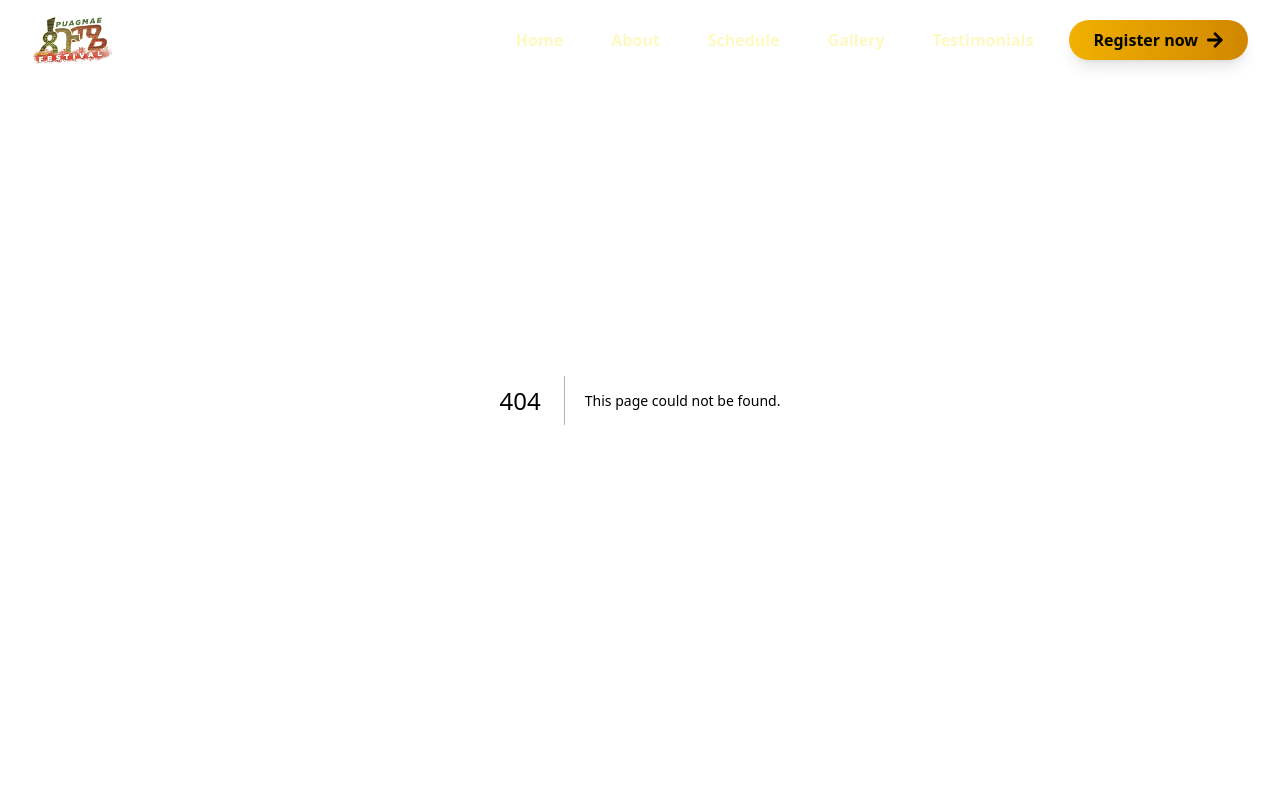
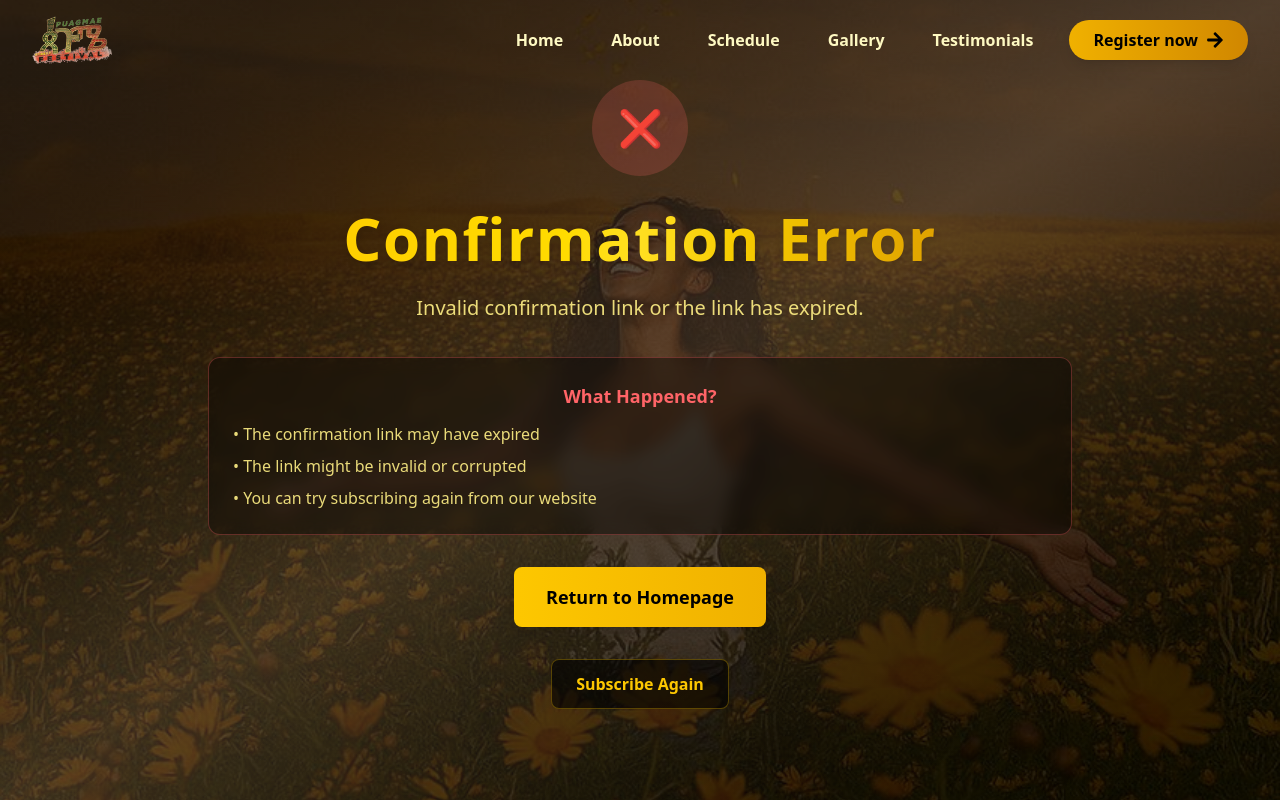
Before and after one commit to Masterdaga/puagmae-festival-website1, a Next.js app: page /newsletter-confirmation in a window 1280 px wide. Before the commit this address had no page. Shown: the top 800 px of the page. Built offline with nearby package versions, Linux system fonts and the light colour scheme.

Commit message:
Fix newsletter double subscription prevention and add confirmation page

```diff
--- /dev/null
+++ b/src/app/newsletter-confirmation/page.tsx
@@ -0,0 +1,143 @@
+"use client";
+import { useEffect, useState } from 'react';
+import Link from 'next/link';
+
+export default function NewsletterConfirmation() {
+  const [status, setStatus] = useState<'loading' | 'confirmed' | 'unsubscribed' | 'error'>('loading');
+  const [message, setMessage] = useState('');
+
+  useEffect(() => {
+    // Get the newsletter status from URL parameters
+    const urlParams = new URLSearchParams(window.location.search);
+    const newsletterStatus = urlParams.get('newsletter');
+
+    if (newsletterStatus === 'confirmed') {
+      setStatus('confirmed');
+      setMessage('Your newsletter subscription has been confirmed successfully!');
+    } else if (newsletterStatus === 'unsubscribed') {
+      setStatus('unsubscribed');
+      setMessage('You have been successfully unsubscribed from our newsletter.');
+    } else {
+      setStatus('error');
+      setMessage('Invalid confirmation link or the link has expired.');
+    }
+  }, []);
+
+  return (
+    <div className="min-h-screen text-white py-20 relative overflow-hidden">
+      {/* Background */}
+      <div
+        className="fixed inset-0 bg-cover bg-center -z-10"
+        style={{ backgroundImage: "url('/new-adeyababa.jpg')" }}
+      />
+      <div className="absolute inset-0 bg-gradient-to-br from-black via-[#3b2f23] to-black opacity-80 -z-10" />
+
+      <div className="container mx-auto max-w-4xl px-4">
+        <div className="text-center">
+          {/* Status Icon */}
+          <div className="mb-8">
+            {status === 'loading' && (
+              <div className="w-24 h-24 mx-auto bg-yellow-400/20 rounded-full flex items-center justify-center">
+                <div className="animate-spin rounded-full h-12 w-12 border-b-2 border-yellow-400"></div>
+              </div>
+            )}
+            {status === 'confirmed' && (
+              <div className="w-24 h-24 mx-auto bg-green-400/20 rounded-full flex items-center justify-center">
+                <div className="text-4xl">✅</div>
+              </div>
+            )}
+            {status === 'unsubscribed' && (
+              <div className="w-24 h-24 mx-auto bg-blue-400/20 rounded-full flex items-center justify-center">
+                <div className="text-4xl">📧</div>
+              </div>
+            )}
+            {status === 'error' && (
+              <div className="w-24 h-24 mx-auto bg-red-400/20 rounded-full flex items-center justify-center">
+                <div className="text-4xl">❌</div>
+              </div>
+            )}
+          </div>
+
+          {/* Title */}
+          <h1 className="text-5xl md:text-6xl font-extrabold mb-6 bg-gradient-to-r from-yellow-400 via-yellow-300 to-yellow-600 bg-clip-text text-transparent drop-shadow-lg tracking-wide">
+            {status === 'loading' && 'Processing...'}
+            {status === 'confirmed' && 'Subscription Confirmed!'}
+            {status === 'unsubscribed' && 'Unsubscribed Successfully'}
+            {status === 'error' && 'Confirmation Error'}
+          </h1>
+
+          {/* Message */}
+          <div className="max-w-2xl mx-auto mb-8">
+            <p className="text-xl text-yellow-200/90 leading-relaxed">
+              {message}
+            </p>
+          </div>
+
+          {/* Additional Info */}
+          {status === 'confirmed' && (
+            <div className="bg-black/40 backdrop-blur-sm p-6 rounded-xl border border-yellow-400/30 mb-8">
+              <h3 className="text-yellow-400 text-lg font-semibold mb-3">What's Next?</h3>
+              <ul className="text-yellow-200/90 text-left space-y-2">
+                <li>• You'll receive our latest festival updates and news</li>
+                <li>• Get exclusive access to event announcements</li>
+                <li>• Stay connected with the PUAGMAE Festival community</li>
+              </ul>
+            </div>
+          )}
+
+          {status === 'unsubscribed' && (
+            <div className="bg-black/40 backdrop-blur-sm p-6 rounded-xl border border-yellow-400/30 mb-8">
+              <h3 className="text-yellow-400 text-lg font-semibold mb-3">We'll Miss You!</h3>
+              <p className="text-yellow-200/90">
+                You can always resubscribe anytime by visiting our website and using the newsletter signup form.
+              </p>
+            </div>
+          )}
+
+          {status === 'error' && (
+            <div className="bg-black/40 backdrop-blur-sm p-6 rounded-xl border border-red-400/30 mb-8">
+              <h3 className="text-red-400 text-lg font-semibold mb-3">What Happened?</h3>
+              <ul className="text-yellow-200/90 text-left space-y-2">
+                <li>• The confirmation link may have expired</li>
+                <li>• The link might be invalid or corrupted</li>
+                <li>• You can try subscribing again from our website</li>
+              </ul>
+            </div>
+          )}
+
+          {/* Action Buttons */}
+          <div className="space-y-4">
+            <Link
+              href="/"
+              className="inline-block px-8 py-4 font-bold text-lg rounded-lg bg-gradient-to-r from-yellow-400 to-yellow-500 text-black hover:from-yellow-500 hover:to-yellow-600 hover:scale-105 shadow-lg hover:shadow-xl transition-all duration-300"
+            >
+              Return to Homepage
+            </Link>
+
+            {status === 'confirmed' && (
+              <div className="mt-4">
+                <Link
+                  href="/schedule"
+                  className="inline-block px-6 py-3 font-semibold rounded-lg bg-black/60 border border-yellow-400/30 text-yellow-400 hover:bg-yellow-400/10 hover:border-yellow-400 transition-all duration-300"
+                >
+                  View Festival Schedule
+                </Link>
+              </div>
+            )}
+
+            {status === 'error' && (
+              <div className="mt-4">
+                <Link
+                  href="/"
+                  className="inline-block px-6 py-3 font-semibold rounded-lg bg-black/60 border border-yellow-400/30 text-yellow-400 hover:bg-yellow-400/10 hover:border-yellow-400 transition-all duration-300"
+                >
+                  Subscribe Again
+                </Link>
+              </div>
+            )}
+          </div>
+        </div>
+      </div>
+    </div>
+  );
+}
```
Also changed, not shown: 1 other file (tests, documents, lock files or other folders).
